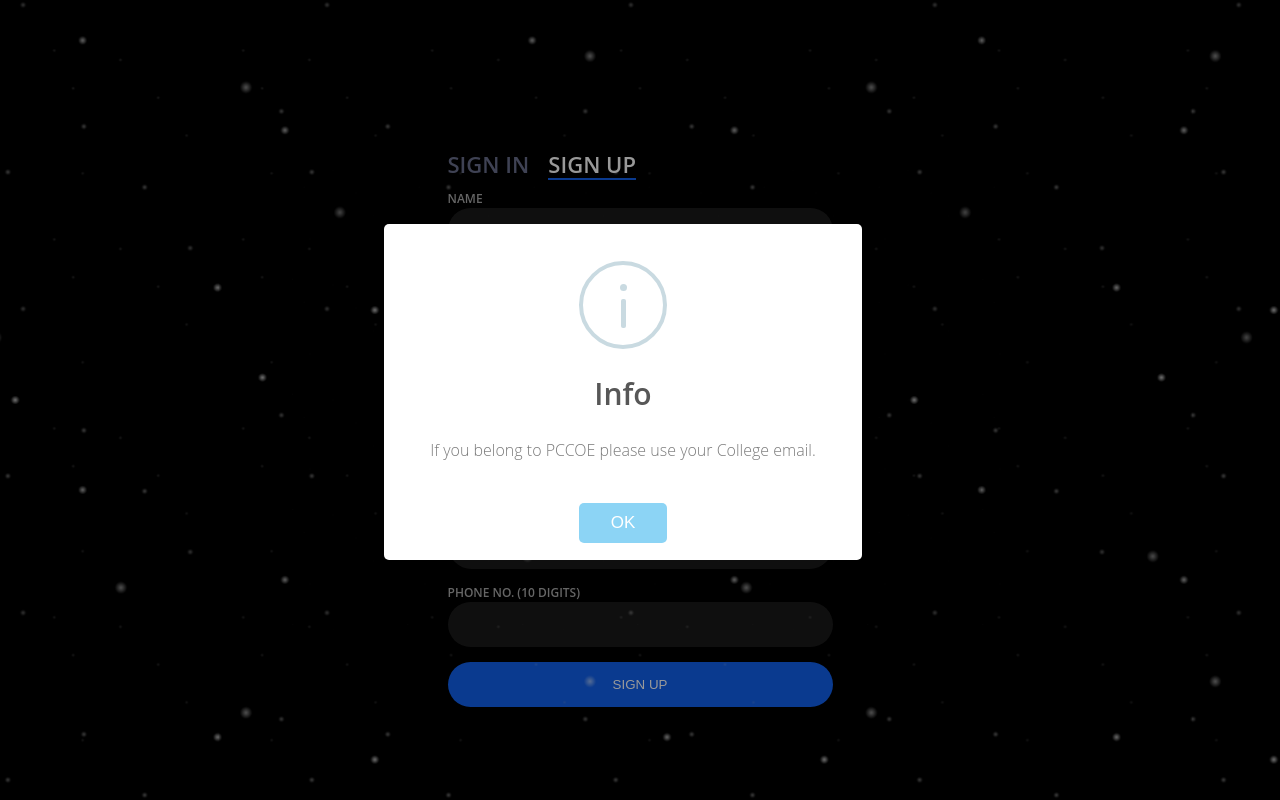
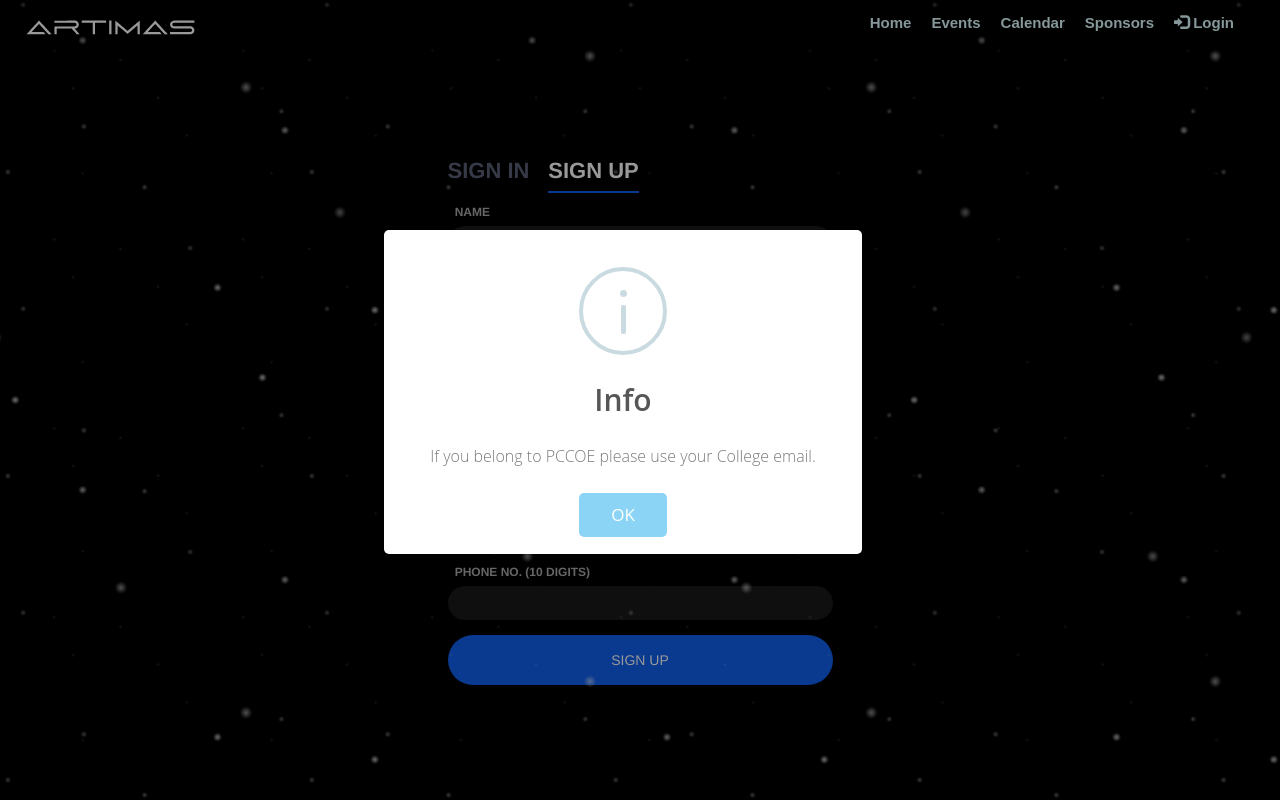
Before and after one commit to ParthHalwane/ARTIMAS-2024, a Flask app: page /register in a window 1280 px wide. Run offline with Flask 2, Linux system fonts and the light colour scheme; some libraries are stand-ins or nearby versions.

Commit message:
Update register.html

```diff
--- a/api/templates/register.html
+++ b/api/templates/register.html
@@ -1,17 +1,32 @@
 <!DOCTYPE html>
 <html lang="en">
+
 <head>
   <meta charset="UTF-8">
   <meta name="viewport" content="width=device-width, initial-scale=1.0">
   <link rel="icon" href="{{ url_for('static', filename='images/favicon.ico') }}" type="image/x-icon">
+
+  <link rel="stylesheet" href="{{ url_for('static', filename='css/styles.css') }}">
+  <link rel="stylesheet" href="https://cdn.jsdelivr.net/npm/bootstrap@4.6.2/dist/css/bootstrap.min.css">
+
+  <script src="https://codepen.io/Tibixx/pen/rRBKBm.js"></script>
+  <script src="https://codepen.io/DonKarlssonSan/pen/jBWaad.js"></script>
   <link rel="stylesheet" href="{{ url_for('static', filename='lib/sweetalert.min.css') }}">
-    <link rel="stylesheet" href="{{ url_for('static', filename='css/styles.css') }}">
   <script src="{{ url_for('static', filename='lib/jquery.min.js') }}"></script>
   <script src="{{ url_for('static', filename='lib/sweetalert.min.js') }}"></script>
+  <link rel="stylesheet" href="https://maxcdn.bootstrapcdn.com/bootstrap/3.4.1/css/bootstrap.min.css">
+  <script src="https://maxcdn.bootstrapcdn.com/bootstrap/3.4.1/js/bootstrap.min.js"></script>
+  <link rel="stylesheet" href="https://cdnjs.cloudflare.com/ajax/libs/font-awesome/4.7.0/css/font-awesome.min.css">
   <title>ARTIMAS 2024 - Sign Up</title>
   <style>
 
-#space, .stars {
+    body{
+      background-color: black;
+    }
+  @import url(https://fonts.googleapis.com/css?family=Orbitron:700);
+
+    #space,
+    .stars {
       overflow: hidden;
       position: absolute;
       top: 0;
@@ -27,12 +42,12 @@
 
     .stars {
       background-image:
-    radial-gradient(2px 2px at 20px 30px, #eee, rgba(0,0,0,0)),
-    radial-gradient(2px 2px at 40px 70px, #fff, rgba(0,0,0,0)),
-    radial-gradient(2px 2px at 50px 160px, #ddd, rgba(0,0,0,0)),
-    radial-gradient(2px 2px at 90px 40px, #fff, rgba(0,0,0,0)),
-    radial-gradient(2px 2px at 130px 80px, #fff, rgba(0,0,0,0)),
-    radial-gradient(2px 2px at 160px 120px, #ddd, rgba(0,0,0,0));
+        radial-gradient(2px 2px at 20px 30px, #eee, rgba(0, 0, 0, 0)),
+        radial-gradient(2px 2px at 40px 70px, #fff, rgba(0, 0, 0, 0)),
+        radial-gradient(2px 2px at 50px 160px, #ddd, rgba(0, 0, 0, 0)),
+        radial-gradient(2px 2px at 90px 40px, #fff, rgba(0, 0, 0, 0)),
+        radial-gradient(2px 2px at 130px 80px, #fff, rgba(0, 0, 0, 0)),
+        radial-gradient(2px 2px at 160px 120px, #ddd, rgba(0, 0, 0, 0));
       background-repeat: repeat;
       background-size: 200px 200px;
       animation: zoom 5s infinite;
@@ -44,18 +59,22 @@
       background-position: 50% 50%;
       animation-delay: 0s;
     }
+
     .stars:nth-child(2) {
       background-position: 20% 60%;
       animation-delay: 1s;
     }
+
     .stars:nth-child(3) {
       background-position: -20% -30%;
       animation-delay: 2s;
     }
+
     .stars:nth-child(4) {
       background-position: 40% -80%;
       animation-delay: 3s;
     }
+
     .stars:nth-child(5) {
       background-position: -20% 30%;
       animation-delay: 4s;
@@ -67,30 +86,165 @@
         transform: scale(0.5);
         animation-timing-function: ease-in;
       }
+
       85% {
         opacity: 1;
         transform: scale(2.8);
         animation-timing-function: linear;
       }
+
       100% {
         opacity: 0;
         transform: scale(3.5);
       }
     }
-        #college,#department,option
-        {
+
+    #college,
+    #department,
+    option {
       background-color: #ffffff;
       color: black;
+    }
+/* @import url(https://fonts.googleapis.com/css?family=Dancing+Script); */
+
+
+    a {
+        text-decoration: none;
+        font-size: 1.5rem;
+    }
+
+    li {
+        list-style: none;
+
+        /* font-family: 'Montserrat', sans-serif;
+         */
+  font-family: 'Orbitron', sans-serif;
+
+    }
+
+    b {
+        font-size: 1.5rem;
+    }
+
+    label,.label{
+        color: aliceblue;
+        text-align: left;
+    }
+
+    .navbar {
+            align-items: center;
+            justify-content: space-between;
+            padding: 4px 20px 0px 20px;
+            background-color: #0000002b;
+            /* color: #dd2222; */
+            position: absolute;
+            top: 0;
+            width: 100%;
+            left: 0%;
+            z-index: 1000;
+        }
+
+        .nav-links a,
+        .aa {
+            color: rgb(222, 252, 255);
+        }
+
+        .menu {
+            display: flex;
+            gap: 0rem;
+            font-size: 18px;
+            justify-content: flex-end;
+        }
+
+        .menu li:hover,
+        .aa:hover,
+        a:hover {
+            background-color: #3f788d3e;
+            color: #ffffff;
+            border-radius: 5px;
+            transition: 0.3s ease;
+            text-decoration: none;
+        }
+
+        .menu li {
+            padding: 5px 10px;
+            font-family: 'Orbitron', sans-serif;
+            size: 2.5rem;
+        }
+
+        .logo {
+            position: absolute;
+            left: 20px; /* Adjust as needed */
+        }
+
+        .navbar-toggler{
+            background-color: #ffffff;
+        }
+
+        @media (max-width: 768px) {
+            .menu {
+                flex-direction: column;
+            }
+
+            .navbar-toggler {
+                order: -1; /* Move the toggle button to the beginning */
+                right: 20px;
+                position: absolute;
+                top: 10px;
+            }
+
+            .navbar-collapse {
+                position: absolute;
+                width: 100%;
+                top: 50px; /* Adjust based on your logo height and navbar height */
+                background-color: #0000003d; /* Adjust to match navbar background */
+                left: 0;
+            }
         }
   </style>
 </head>
 
 <body>
+  <section class="top-nav" style="z-index: 100;">
+    <nav class="navbar navbar-expand-lg navbar-light">
+      <div class="logo">
+        <!-- Add your SVG logo here -->
+        <img src="{{ url_for('static', filename='images/logo_cropped.svg') }}" alt="Logo" height="27vh" />
+      </div>
+      <button class="navbar-toggler" type="button" data-toggle="collapse" data-target="#navbarNav"
+        aria-controls="navbarNav" aria-expanded="false" aria-label="Toggle navigation">
+        <span class="navbar-toggler-icon" style="background-color: white;"></span>
+      </button>
+      <div class="collapse navbar-collapse" id="navbarNav">
+        <ul class="nav-links ml-auto">
+          <div class="menu">
+            <li><a href="{{url_for('index')}}"><b>Home</b></a></li>
+            <li><a href="{{url_for('events')}}"><b>Events</b></a></li>
+            <li><a href="{{ url_for('calendar') }}"> <b>Calendar</b>
+              </a></li>
+            <li><a href="{{ url_for('sponsors') }}"><b>Sponsors</b>
+              </a></li>
+            <!-- {% if current_user.is_authenticated %} -->
+
+            <li><a href="{{url_for('profile')}}"><span class="glyphicon glyphicon-user"></span> <b>Profile</b></a></li>
+            <li><a href="{{ url_for('logout') }}"><span class="glyphicon glyphicon-log-out"></span>
+                <b>Logout</b> </a></li>
+            <!-- {% else %} -->
+            <li><a href="{{ url_for('login') }}"><span class="glyphicon glyphicon-log-in"></span> <b>Login</b>
+              </a></li>
+            <!-- {% endif %} -->
+          </div>
+        </ul>
+      </div>
+    </nav>
+  </section>
+
+
   <div id="space">
     <div class="login-wrap">
       <div class="login-html">
         <input id="tab-1" type="radio" name="tab" class="sign-in"><label for="tab-1" class="tab"><a
-                    href="{{ url_for('login') }}" style="padding-bottom: 10px;">Sign In</a></label>
+            href="{{ url_for('login') }}" style="padding-bottom: 10px; font-size: 22px; color: rgb(91, 96, 118);">Sign In</a></label>
         <input id="tab-2" type="radio" name="tab" class="sign-up" checked><label for="tab-2" class="tab">Sign
           Up</label>
         <div class="login-form">
@@ -106,8 +260,8 @@
               </div>
               <div class="group">
                 <label for="password" class="label">Password</label>
-                          <input id="password" type="password" class="input form-control" data-type="password"
-                          name="password" required>
+                <input id="password" type="password" class="input form-control" data-type="password" name="password"
+                  required>
               </div>
               <div class="group">
                 <label for="college" class="label">College</label>
@@ -116,39 +270,51 @@
                   <option value="" disabled selected>Select the college</option>
 
                   <!-- PCCOE -->
-                            <option name="College" id="college" class="form-control input" data-college="PCCOE" value="PCCOE">PCCOE</option>
+                  <option name="College" id="college" class="form-control input" data-college="PCCOE" value="PCCOE">
+                    PCCOE</option>
 
                   <!-- PCCOER -->
-                            <option name="College" id="college" class="form-control input" data-college="PCCOER" value="PCCOER">PCCOER</option>
+                  <option name="College" id="college" class="form-control input" data-college="PCCOER" value="PCCOER">
+                    PCCOER</option>
 
                   <!-- DYP Akurdi -->
-                            <option name="College" id="college" class="form-control input" data-college="DYP-AKURDI" value="DYP-AKURDI">DYP Akurdi</option>
+                  <option name="College" id="college" class="form-control input" data-college="DYP-AKURDI"
+                    value="DYP-AKURDI">DYP Akurdi</option>
 
                   <!-- DYP Pimpri -->
-                            <option name="College" id="college" class="form-control input" data-college="DYP-PIMPRI" value="DYP-PIMPRI">DYP Pimpri</option>
+                  <option name="College" id="college" class="form-control input" data-college="DYP-PIMPRI"
+                    value="DYP-PIMPRI">DYP Pimpri</option>
 
                   <!-- VIT Pune -->
-                            <option name="College" id="college" class="form-control input" data-college="VIT-PUNE" value="VIT-PUNE">VIT Pune</option>
+                  <option name="College" id="college" class="form-control input" data-college="VIT-PUNE"
+                    value="VIT-PUNE">VIT Pune</option>
 
                   <!-- PICT -->
-                            <option name="College" id="college" class="form-control input" data-college="PICT" value="PICT">PICT</option>
+                  <option name="College" id="college" class="form-control input" data-college="PICT" value="PICT">PICT
+                  </option>
 
                   <!-- COEP -->
-                            <option name="College" id="college" class="form-control input" data-college="COEP" value="COEP">COEP</option>
+                  <option name="College" id="college" class="form-control input" data-college="COEP" value="COEP">COEP
+                  </option>
 
                   <!-- MIT WPU -->
-                            <option name="College" id="college" class="form-control input" data-college="MIT-WPU" value="MIT-WPU">MIT WPU</option>
+                  <option name="College" id="college" class="form-control input" data-college="MIT-WPU" value="MIT-WPU">
+                    MIT WPU</option>
 
                   <!-- PCU -->
-                            <option name="College" id="college" class="form-control input" data-college="PCU" value="PCU">PCU</option>
+                  <option name="College" id="college" class="form-control input" data-college="PCU" value="PCU">PCU
+                  </option>
 
                   <!-- NCER -->
-                            <option name="College" id="college" class="form-control input" data-college="NCER" value="NCER">NCER</option>
+                  <option name="College" id="college" class="form-control input" data-college="NCER" value="NCER">NCER
+                  </option>
 
                   <!-- NMIET -->
-                            <option name="College" id="college" class="form-control input" data-college="NMIET" value="NMIET">NMIET</option>
+                  <option name="College" id="college" class="form-control input" data-college="NMIET" value="NMIET">
+                    NMIET</option>
 
-                            <option name="College" id="college" class="form-control input" data-college="PCP" value="PCP">PCP</option>
+                  <option name="College" id="college" class="form-control input" data-college="PCP" value="PCP">PCP
+                  </option>
 
 
 
@@ -160,76 +326,98 @@
                 <select name="department" class="form-control input browser-default custom-select" required>
                   <option value="" disabled selected>Select the department</option>
 
-                              <option name="Department" id="department" class="form-control input" data-department="CHEM" value="CHEM">Chemical
+                  <option name="Department" id="department" class="form-control input" data-department="CHEM"
+                    value="CHEM">Chemical
                     Engineering</option>
 
-                              <option name="Department" id="department" class="form-control input" data-department="COMP" value="COMP">Computer
+                  <option name="Department" id="department" class="form-control input" data-department="COMP"
+                    value="COMP">Computer
                     Engineering</option>
 
-                              <option name="Department" id="department" class="form-control input" data-department="E&TC" value="E&TC">E & TC
+                  <option name="Department" id="department" class="form-control input" data-department="E&TC"
+                    value="E&TC">E & TC
                     Engineering (Electronics & Telecommunication Engineering)</option>
 
-                              <option name="Department" id="department" class="form-control input" data-department="IT" value="IT">Information
+                  <option name="Department" id="department" class="form-control input" data-department="IT" value="IT">
+                    Information
                     Technology</option>
 
-                              <option name="Department" id="department" class="form-control input" data-department="INST" value="INST">
+                  <option name="Department" id="department" class="form-control input" data-department="INST"
+                    value="INST">
                     Instrumentation
                     & Control Engineering</option>
 
-                              <option name="Department" id="department" class="form-control input" data-department="MECH" value="MECH">Mechanical
+                  <option name="Department" id="department" class="form-control input" data-department="MECH"
+                    value="MECH">Mechanical
                     Engineering</option>
 
-                              <option name="Department" id="department" class="form-control input" data-department="AI-DS" value="AI-DS">
+                  <option name="Department" id="department" class="form-control input" data-department="AI-DS"
+                    value="AI-DS">
                     Artificial
                     Intelligence and Data Science</option>
 
-                              <option name="Department" id="department" class="form-control input" data-department="CS-AI" value="CS-AI">Computer
+                  <option name="Department" id="department" class="form-control input" data-department="CS-AI"
+                    value="CS-AI">Computer
                     Sciences & Engineering (Artificial Intelligence)</option>
 
-                              <option name="Department" id="department" class="form-control input" data-department="CS-ML" value="CS-ML">Computer
+                  <option name="Department" id="department" class="form-control input" data-department="CS-ML"
+                    value="CS-ML">Computer
                     Sciences & Engineering (Artificial Intelligence & Machine Learning)</option>
 
-                              <option name="Department" id="department" class="form-control input" data-department="CIVIL" value="CIVIL">Civil
+                  <option name="Department" id="department" class="form-control input" data-department="CIVIL"
+                    value="CIVIL">Civil
                     Engineering</option>
 
-                              <option name="Department" id="department" class="form-control input" data-department="EE" value="EE">Electrical
+                  <option name="Department" id="department" class="form-control input" data-department="EE" value="EE">
+                    Electrical
                     Engineering</option>
 
-                              <option name="Department" id="department" class="form-control input" data-department="ROBOT" value="ROBOT">Robotics
+                  <option name="Department" id="department" class="form-control input" data-department="ROBOT"
+                    value="ROBOT">Robotics
                     and
                     Automation</option>
 
-                              <option name="Department" id="department" class="form-control input" data-department="ESH" value="ESH">Engineering,
+                  <option name="Department" id="department" class="form-control input" data-department="ESH"
+                    value="ESH">Engineering,
                     Science and Humanities</option>
 
-                              <option name="Department" id="department" class="form-control input" data-department="IPE" value="IPE">Industrial &
+                  <option name="Department" id="department" class="form-control input" data-department="IPE"
+                    value="IPE">Industrial &
                     Production Engineering</option>
 
-                              <option name="Department" id="department" class="form-control input" data-department="MMT" value="MMT">Metallurgy &
+                  <option name="Department" id="department" class="form-control input" data-department="MMT"
+                    value="MMT">Metallurgy &
                     Material Technology</option>
 
-                              <option name="Department" id="department" class="form-control input" data-department="MSE" value="MSE">Manufacturing
+                  <option name="Department" id="department" class="form-control input" data-department="MSE"
+                    value="MSE">Manufacturing
                     Science & Engineering</option>
 
-                              <option name="Department" id="department" class="form-control input" data-department="BIOE" value="BIOE">
+                  <option name="Department" id="department" class="form-control input" data-department="BIOE"
+                    value="BIOE">
                     Bioengineering
                   </option>
 
-                              <option name="Department" id="department" class="form-control input" data-department="CS-CYBER" value="CS-CYBER">
+                  <option name="Department" id="department" class="form-control input" data-department="CS-CYBER"
+                    value="CS-CYBER">
                     Computer Science And Engineering (Cyber Security And Forensics)</option>
 
-                              <option name="Department" id="department" class="form-control input" data-department="ECE" value="ECE">Electrical
+                  <option name="Department" id="department" class="form-control input" data-department="ECE"
+                    value="ECE">Electrical
                     And
                     Computer Engineering</option>
 
-                              <option name="Department" id="department" class="form-control input" data-department="ECE-AIML" value="ECE-AIML">
+                  <option name="Department" id="department" class="form-control input" data-department="ECE-AIML"
+                    value="ECE-AIML">
                     Electronics And Communication Engineering (Artificial Intelligence And Machine Learning)</option>
 
-                              <option name="Department" id="department" class="form-control input" data-department="MSE" value="MSE">Materials
+                  <option name="Department" id="department" class="form-control input" data-department="MSE"
+                    value="MSE">Materials
                     Science
                     And Engineering</option>
 
-                              <option name="Department" id="department" class="form-control input" data-department="PE" value="PE">Petroleum
+                  <option name="Department" id="department" class="form-control input" data-department="PE" value="PE">
+                    Petroleum
                     Engineering</option>
 
                 </select>
```
Lines whose indentation alone changed are shown as unchanged.
